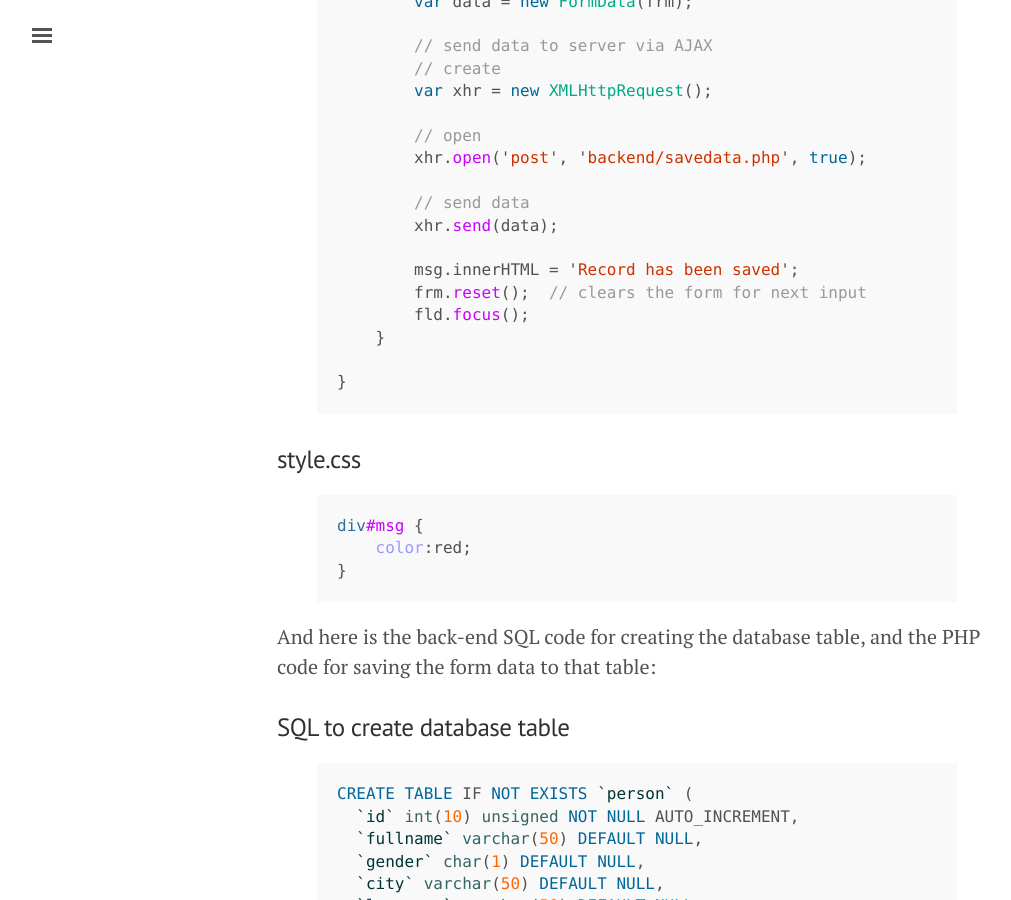
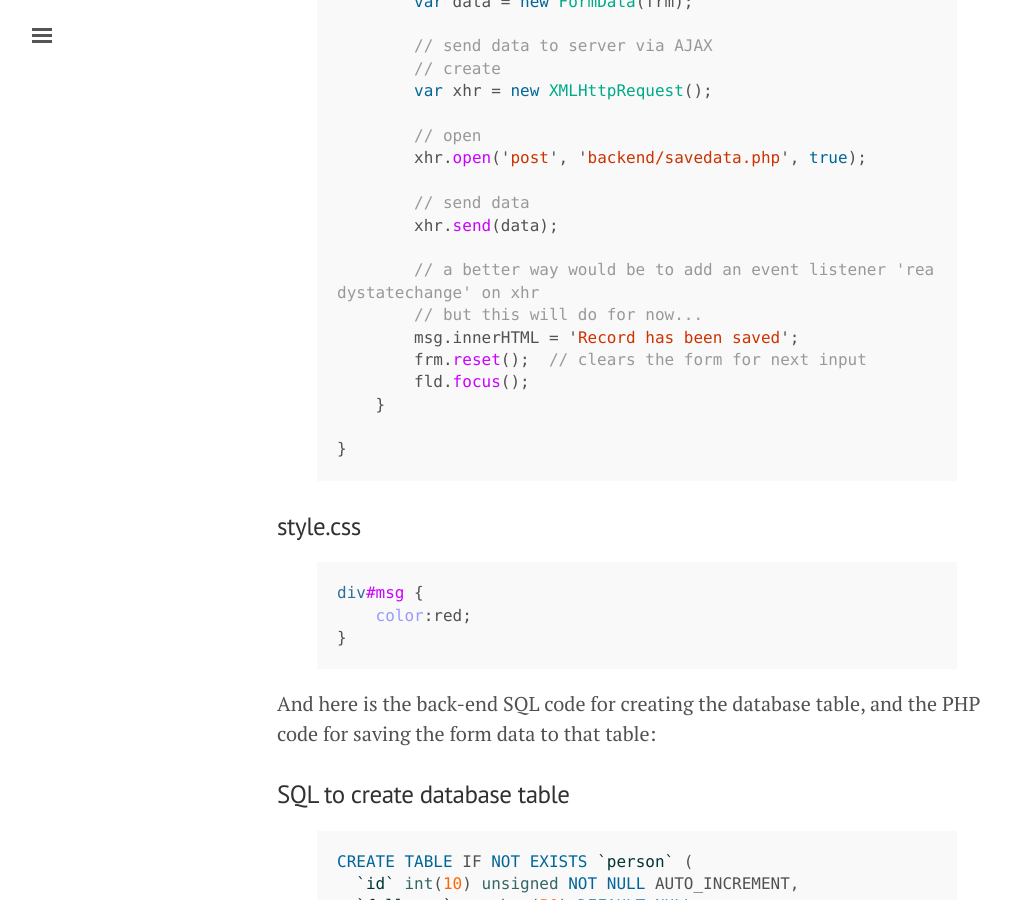
Before and after one commit to MississaugaCoding/mississaugacoding.github.io, a Jekyll site: the page built from _posts/2015-10-20-html-css-js-forms.md, in a window 1280 px wide and 900 px high, scrolled down 2156 px. Shown: the whole window, without its empty margins (3-1014 px from the left). Built offline with Jekyll 4.4.1, drawn with Linux system fonts in a browser that asks for light colours; comment, search, counter and statistics services are not loaded.

Commit message:
updated post for sessions 10,11

```diff
--- a/_posts/2015-10-20-html-css-js-forms.md
+++ b/_posts/2015-10-20-html-css-js-forms.md
@@ -84,6 +84,8 @@ function submitForm() {
         // send data
         xhr.send(data);
 
+        // a better way would be to add an event listener 'readystatechange' on xhr
+        // but this will do for now...
         msg.innerHTML = 'Record has been saved';
         frm.reset();  // clears the form for next input
         fld.focus();
```
